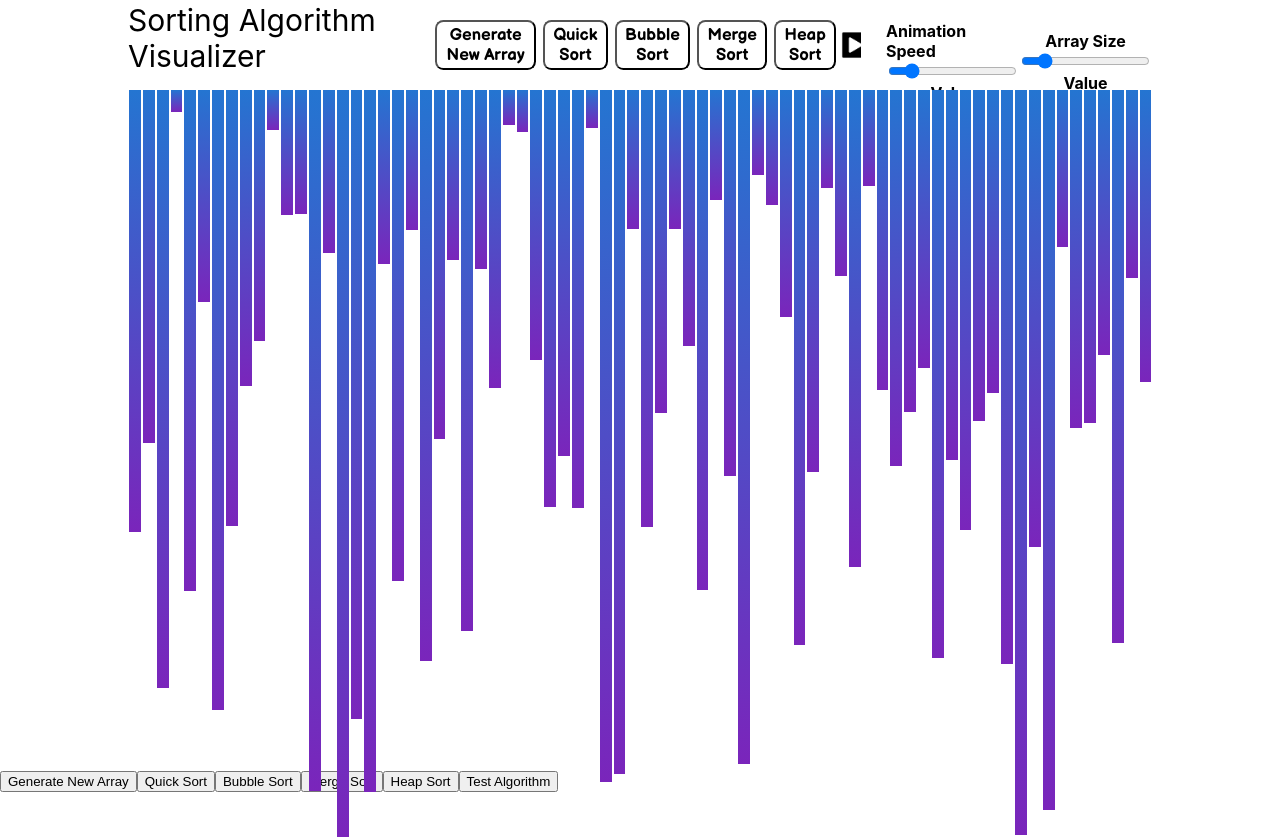
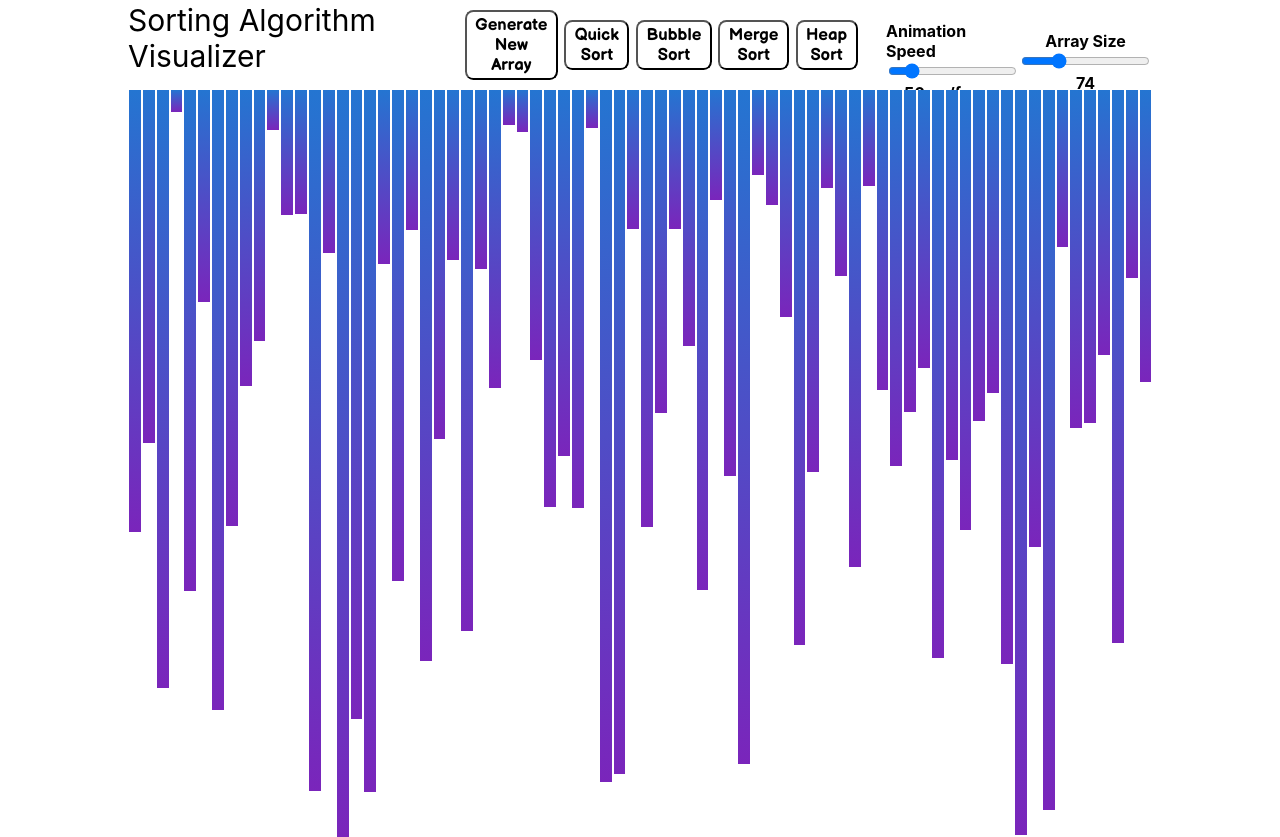
Before and after one commit to R-Ramjattan/sorting-visualizer, a React (Create React App) app: page / in a window 1280 px wide. Built offline with nearby package versions, Linux system fonts and the light colour scheme.

Commit message:
Added functionality to utility bar

```diff
--- a/src/App.js
+++ b/src/App.js
@@ -7,7 +7,7 @@ import UtilityBar from './components/UtilityBar';
 function App() {
   return (
     <>
-      <UtilityBar></UtilityBar>
+
 
       <SortingVisualizer>
 
--- a/src/SortingVisualizer/SortingVisualizer.jsx
+++ b/src/SortingVisualizer/SortingVisualizer.jsx
@@ -1,38 +1,42 @@
 import React from 'react'
 
 import * as sortingAlgorithms from '../sortingAlgorithms/sortingAlgorithms';
-
+import UtilityBar from '../components/UtilityBar';
 
 
 export default class SortingVisualizer extends React.Component{
     constructor(props){
         super(props);
-
+        this.UtilityBar1 = React.createRef();
         this.state = {
             array: [],
             intervalId: null,
             iteration: 0,
             arraySize: 74,
-            animationSpeed: 0,
-            inAnimation: false,
+            animationSpeed: 50,
 
         }
+        this.updateParentArraySize.bind(this);
+        this.updateParentAnimationSpeed.bind(this);
+
     }
+
     componentDidMount(){
         this.generateArray();
     }
 
     //Create values for array upon mounting component
-    generateArray(){
+    generateArray = () =>{
         const newArray = [];
         for(let i=0; i< this.state.arraySize; i++){
 
             newArray.push({value: randomNumberInRange(5,750), backgroundImage : 'linear-gradient(rgb(36, 117, 209), rgb(122, 37, 187))'});
         }
-        this.setState({array : newArray, iteration: 0, animationSpeed : 100});
+        this.setState({array : newArray, iteration: 0, animationSpeed : this.state.animationSpeed});
     }
 
-    sortCompleteAnimation(){
+
+    sortCompleteAnimation = () =>{
         let i = 0;
 
         const intervalTwo = window.setInterval(() =>{
@@ -55,11 +59,13 @@ export default class SortingVisualizer extends React.Component{
                     copiedArray[i].backgroundImage = 'linear-gradient(rgb(36, 117, 209), rgb(122, 37, 187))';
                 }
                 this.setState({array: copiedArray});
-
+                //Set Child inAnim state to false
+                const UtilityBar1 = this.UtilityBar1.current;
+                UtilityBar1.setState({inAnim : false});
             }, 2000);
 
         }
-    quickSort(){
+    quickSort = () =>{
 
         let animation = [];
         let testArr = this.state.array.map(function(e){return e.value});
@@ -67,7 +73,6 @@ export default class SortingVisualizer extends React.Component{
 
         //console.log(testArr);
         this.setState({iteration : 0});
-
         const intervalId = window.setInterval(() =>{
 
             //1) Get two previous swaps from anim array
@@ -118,15 +123,12 @@ export default class SortingVisualizer extends React.Component{
 
     }
 
-    bubbleSort(){
+    bubbleSort = () =>{
 
 
         const animation = sortingAlgorithms.bubbleSort(this.state.array.map(function(e){return e.value}));
+
         this.setState({iteration : 0});
-        //Check if array is already sorted
-        // let splitArray = this.state.array.map(function(e){return e.value});
-        // const jsSortedArray = sort(splitArray);
-        //
 
         const intervalId = window.setInterval(() =>{
 
@@ -178,32 +180,33 @@ export default class SortingVisualizer extends React.Component{
 
     }
 
-    mergeSort(){
+    mergeSort = () =>{
 
     }
 
-    heapSort(){
+    heapSort = () =>{
 
     }
 
-    //Manually change sorting method to test
-    testSortAlgorithm(){
-        for(let i = 0; i<40; i++){
-            const testedArray = [];
-            for(let i=0; i< 55; i++){
+    updateParentArraySize=(sliderArraySize)=>{
+        this.setState({arraySize : sliderArraySize})
+        this.generateArray();
+    }
+    updateParentAnimationSpeed=(sliderAnimationSpeed)=>{
+        this.setState({animationSpeed : sliderAnimationSpeed});
+    }
 
-                testedArray.push(randomNumberInRange(5,750));
-            }
-            //Sorting algorithm array
-            const sortedArray = sortingAlgorithms.bubbleSort(testedArray);
-            //JS sorted array
-            const jsSortedArray = testedArray.sort();
-            console.log(arrayEquals(sortedArray, jsSortedArray));
-
-        }
-
+    contextProp = {
+        generateArray : this.generateArray,
+        bubbleSort: this.bubbleSort,
+        quickSort: this.quickSort,
 
     }
+    contextState = {
+        updateParentArraySize : this.updateParentArraySize,
+        updateParentAnimationSpeed : this.updateParentAnimationSpeed,
+    }
+
 
     // For each value in the array map it to a div-array-bar with a key id
     render(){
@@ -211,6 +214,11 @@ export default class SortingVisualizer extends React.Component{
 
         return(
             <>
+            <UtilityBar
+                contextProp={this.contextProp}
+                contextState={this.contextState}
+                ref={this.UtilityBar1}
+            ></UtilityBar>
             <div className='array-container'>
             {array.map((value, idx) => (
 
@@ -220,12 +228,7 @@ export default class SortingVisualizer extends React.Component{
 
             ))}
             </div>
-            <button onClick={() => this.generateArray()}>Generate New Array</button>
-            <button onClick={() => this.quickSort()}>Quick Sort</button>
-            <button onClick={() => this.bubbleSort()}>Bubble Sort</button>
-            <button onClick={() => this.generateArray()}>Merge Sort</button>
-            <button onClick={() => this.generateArray()}>Heap Sort</button>
-            <button onClick={() => this.testSortAlgorithm()}>Test Algorithm</button>
+
             </>
 
         );
@@ -236,18 +239,6 @@ export default class SortingVisualizer extends React.Component{
 function randomNumberInRange(min, max) {
 
     return Math.floor(Math.random() * (max - min + 1)) + min;
-}
-function arrayEquals(arrayOne, arrayTwo){
-    if(arrayOne.length !== arrayTwo.length){
-        return false;
-    }else {
-        for(let i = 0; i<arrayOne.length; i++){
-            if(arrayOne[i] !== arrayTwo[i]){
-                return false;
-            }
-        }
-    }
-    return true;
 }
 
 function bSort(array){
--- a/src/components/Button.jsx
+++ b/src/components/Button.jsx
@@ -1,6 +1,8 @@
-import React from 'react'
+import React, {Component} from 'react'
+import SortingVisualizer from '../SortingVisualizer/SortingVisualizer'
 
 const Button = ({text, onClickEvent}) => {
+
   return (
     <button onClick={onClickEvent}
     className='btn' style={{backgroundColor : 'orange'}}
--- a/src/components/UtilityBar.jsx
+++ b/src/components/UtilityBar.jsx
@@ -1,43 +1,71 @@
+
 import React, {Component} from 'react'
-import SortingVisualizer from '../SortingVisualizer/SortingVisualizer'
+
 
 export default class UtilityBar extends Component{
   constructor(props){
     super(props);
-
     this.state = {
         animationSpeed : 50,
-
+        arraySize : 74,
+        inAnim : false,
     }
+    this.handleAnimSpeedChange = this.handleAnimSpeedChange.bind(this);
+    this.handleArraySizeChange = this.handleArraySizeChange.bind(this);
   }
 
+  handleAnimSpeedChange(event){
+    this.setState({animationSpeed : event.target.value});
+    this.props.contextState.updateParentAnimationSpeed(event.target.value);
+
+
+  }
+  handleArraySizeChange(event){
+    this.setState({arraySize : event.target.value});
+    this.props.contextState.updateParentArraySize(event.target.value);
+
+  }
+
+  onClickQ(event){
+    this.props.contextProp.quickSort();
+    this.setState({inAnim : true});
+  }
+  onClickB(event){
+    this.props.contextProp.bubbleSort();
+    this.setState({inAnim : true});
+  }
+
+
+
   render(){
+    const {generateArray} = this.props.contextProp;
     return (
       <div className='utility-bar'>
         <div className='title'>Sorting Algorithm Visualizer</div>
         <div className='util-btns'>
-          <button className='btn' onClick={new SortingVisualizer().bubbleSort}>Generate New Array</button>
-          <button className='btn' >Quick Sort</button>
-          <button className='btn' >Bubble Sort</button>
-          <button className='btn' >Merge Sort</button>
-          <button className='btn' >Heap Sort</button>
-          <button className='play-button'></button>
+          <button className='btn' onClick={() => generateArray()} disabled={this.state.inAnim}>Generate New Array</button>
+          <button className='btn' onClick={() => this.onClickQ()} disabled={this.state.inAnim}>Quick Sort</button>
+          <button className='btn' onClick={() => this.onClickB()} disabled={this.state.inAnim}>Bubble Sort</button>
+          <button className='btn' disabled={this.state.inAnim} >Merge Sort</button>
+          <button className='btn' disabled={this.state.inAnim}>Heap Sort</button>
+          <h5>{this.state.inAnim}</h5>
+          {/* <button className='play-button'></button> */}
         </div>
         <div className='util-sliders'>
           <h4 className='anim-speed'>Animation Speed
             <div>
-              <input className='slider' type={'range'} min={'10'} max={'300'}></input>
+              <input className='slider' type={'range'} min={'10'} max={'300'} value={this.state.animationSpeed} onChange={this.handleAnimSpeedChange} disabled={this.state.inAnim}></input>
             </div>
             <div className='anim-speed-value'>
-              Value
+              {this.state.animationSpeed}ms/frame
             </div>
           </h4>
           <h4 className='array-size'>Array Size
             <div>
-              <input className='slider' type={'range'} min={'10'} max={'300'}></input>
+              <input className='slider' type={'range'} min={'10'} max={'250'} value={this.state.arraySize} onChange={this.handleArraySizeChange} disabled={this.state.inAnim}></input>
             </div>
             <div className='array-size-value'>
-              Value
+              {this.state.arraySize}
             </div>
           </h4>
 
@@ -47,25 +75,3 @@ export default class UtilityBar extends Component{
     )
     }
   }
-
-  // utilBar = (props) => {
-  // return (
-  //   <div className='utility-bar'>
-  //     <div className='title'>Sorting Algorithm Visualizer</div>
-  //     <div className='util-btns'>
-  //       <button className='btn' onClick={new SortingVisualizer().bubbleSort}>Generate New Array</button>
-  //       <button className='btn' >Quick Sort</button>
-  //       <button className='btn' >Bubble Sort</button>
-  //       <button className='btn' >Merge Sort</button>
-  //       <button className='btn' >Heap Sort</button>
-  //     </div>
-  //     <div className='util-sliders'>
-
-  //       <div>
-  //         <input type={'range'} min={'10'} max={'300'}></input>
-  //       </div>
-
-  //     </div>
-  //   </div>
-  // )
-  // }
```
